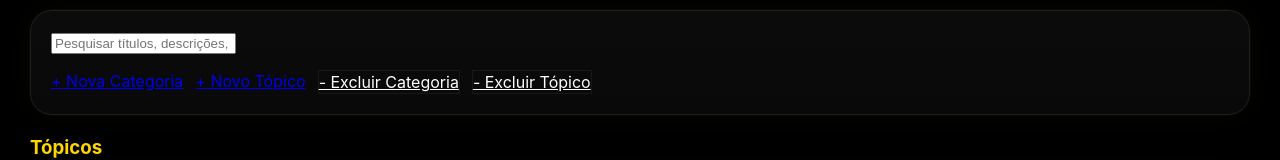
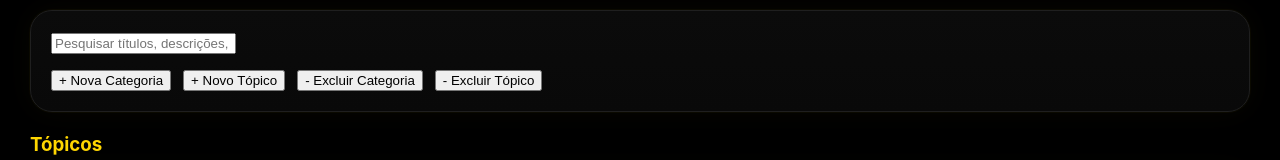
Before and after one commit to Wertco-Bombas/Wertco, a Next.js app: page /base in a window 1280 px wide. Shown: the part 174-334 px from the top of the page. Built offline with nearby package versions, Linux system fonts and the light colour scheme; no server answers; the database is empty.

Commit message:
Update base.js

```diff
--- a/pages/base.js
+++ b/pages/base.js
@@ -1,10 +1,12 @@
 // pages/base.js
 import { useState, useEffect } from 'react';
-import Link from 'next/link';
+import { useRouter } from 'next/router';
 import { supabase } from '../lib/supabase';
 import imageCompression from 'browser-image-compression';
 
 export default function Base() {
+  const router = useRouter();
+
   const [topicos, setTopicos] = useState([]);
   const [comentarios, setComentarios] = useState({});
   const [novoComentario, setNovoComentario] = useState({});
@@ -112,10 +114,37 @@ export default function Base() {
           />
 
           <div className="actions" style={{ marginTop: 16, display: 'flex', gap: 12, flexWrap: 'wrap' }}>
-            <Link href="/nova-categoria" className="btn btnYellow" aria-label="Nova Categoria">+ Nova Categoria</Link>
-            <Link href="/novo-topico" className="btn btnYellow" aria-label="Novo Tópico">+ Novo Tópico</Link>
-            <Link href="/excluir-categoria" className="btn" style={{ background: 'transparent', border: '1px solid rgba(255,255,255,0.06)', color: '#fff' }}>- Excluir Categoria</Link>
-            <Link href="/excluir-topico" className="btn" style={{ background: 'transparent', border: '1px solid rgba(255,255,255,0.06)', color: '#fff' }}>- Excluir Tópico</Link>
+            <button
+              className="btn btnYellow"
+              onClick={() => router.push('/nova-categoria')}
+              aria-label="Nova Categoria"
+            >
+              + Nova Categoria
+            </button>
+
+            <button
+              className="btn btnYellow"
+              onClick={() => router.push('/novo-topico')}
+              aria-label="Novo Tópico"
+            >
+              + Novo Tópico
+            </button>
+
+            <button
+              className="btn btnDangerOutline"
+              onClick={() => router.push('/excluir-categoria')}
+              aria-label="Excluir Categoria"
+            >
+              - Excluir Categoria
+            </button>
+
+            <button
+              className="btn btnDangerOutline"
+              onClick={() => router.push('/excluir-topico')}
+              aria-label="Excluir Tópico"
+            >
+              - Excluir Tópico
+            </button>
           </div>
         </div>
 
```
